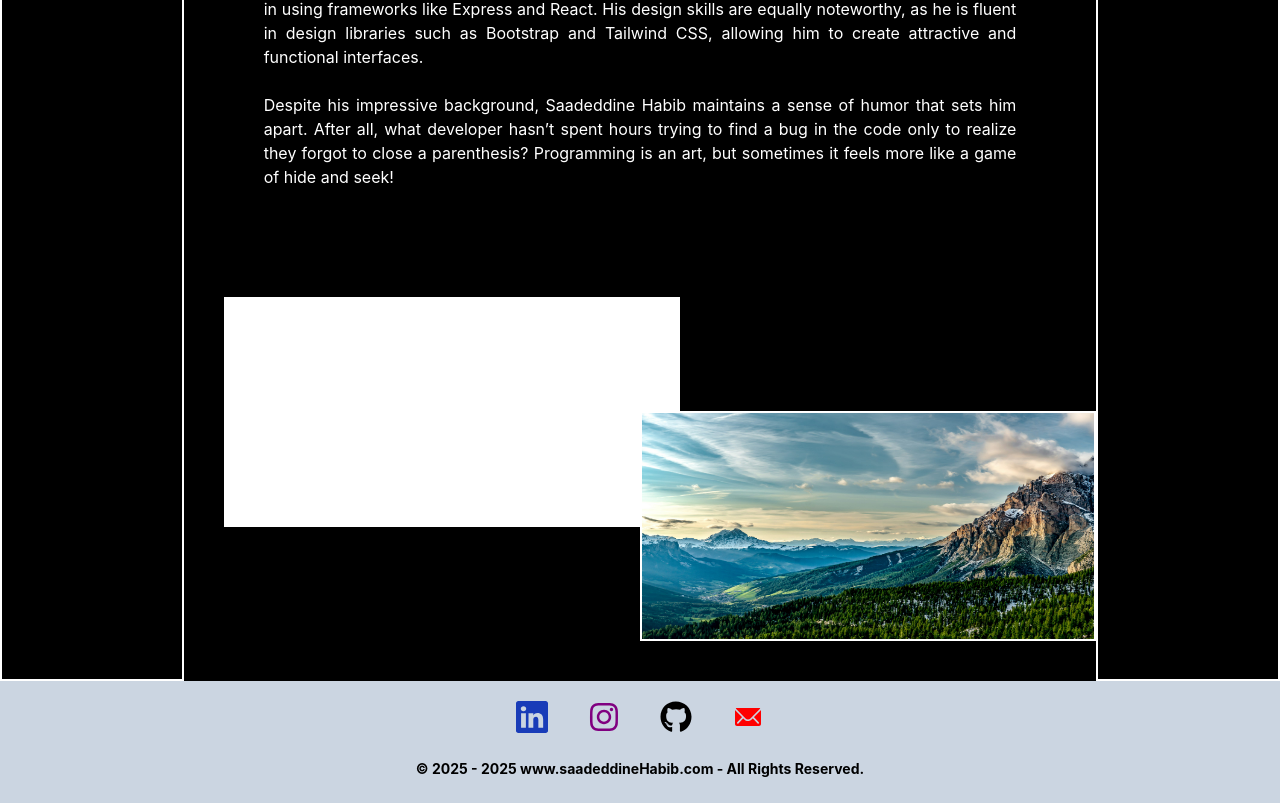
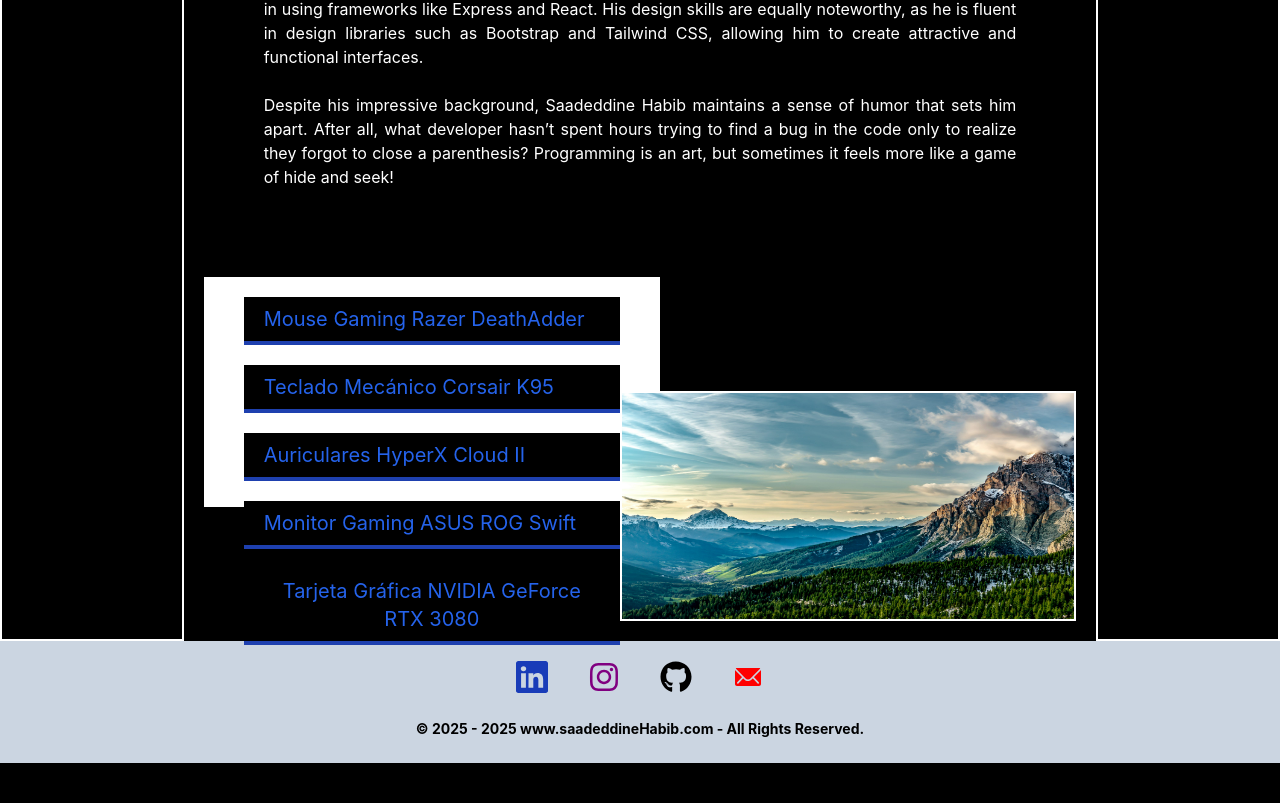
Before and after one commit to SaaDeDD1neHab1b/Digital_Portfolio, a React (Create React App) app: page /About in a window 1280 px wide. Shown: the part 459-1262 px from the top of the page. After the commit the page ends 1222 px from the top, so only its background shows below. Built offline with nearby package versions, Linux system fonts and the light colour scheme.

Commit message:
Displaying and testing information rendering in TimelineGoals

```diff
--- a/src/App.js
+++ b/src/App.js
@@ -5,11 +5,17 @@ import Projects from "./Pages/Projects"
 import Home from "./Pages/Home"
 import Services from "./Pages/Services"
 import Contact from "./Pages/Contact"
-import { Route, Routes } from "react-router-dom"
+import { Route, Routes, useNavigate} from "react-router-dom"
 import Footer from "./Components/Footer"
 import SideBar from './Components/SideBar';
+import { useEffect } from 'react';
 
 function App() {
+  const navigate = useNavigate()
+  useEffect(() => {
+    if (window.location.href === window.location.origin + "/") navigate("Digital_portfolio")
+  }, []);
+
 
   return (
     <div className="App">
--- a/src/Components/CSS/styles.css
+++ b/src/Components/CSS/styles.css
@@ -92,7 +92,7 @@ img {
 }
 
 .realtiveEx {
-  @apply relative w-full h-96
+  @apply relative w-full h-96 m-0
 }
 
 .imgAbs{
--- a/src/Components/IconLink.jsx
+++ b/src/Components/IconLink.jsx
@@ -13,8 +13,6 @@ export default function IconLink(props) {
 
     const iconColor = props.color === "" ? "red" : props.color;
     const iconSize = props.size === "" ? "1.5em" : props.size;
-
-    console.log(Component)
 
     if (props.name !== " ") {
         switch (props.name) {
--- /dev/null
+++ b/src/Components/TimelineGoals.jsx
@@ -0,0 +1,28 @@
+import "../Components/CSS/styles.css"
+
+
+export default function TimelineGoals(props) {
+
+    const productosGaming = [
+        { nombre: "Mouse Gaming Razer DeathAdder", precio: 49.99 },
+        { nombre: "Teclado Mecánico Corsair K95", precio: 199.99 },
+        { nombre: "Auriculares HyperX Cloud II", precio: 89.99 },
+        { nombre: "Monitor Gaming ASUS ROG Swift", precio: 599.99 },
+        { nombre: "Tarjeta Gráfica NVIDIA GeForce RTX 3080", precio: 699.99 }
+    ];
+
+    return (
+        <div className="realtiveEx">
+            <div className="divAbs">
+                <div>
+                    {/* CONTINUE DEVOLPING THE BUTTONS AND DIPLAY INFORMATION*/ }
+                    {productosGaming.map((item) => {
+                        return <a className="active-btn" href="#test">{item.nombre}</a>
+                    })}
+                </div>
+
+            </div>
+            <img className="imgAbs" src={require("../img/montaña.jpg")} alt="no se muestra" />
+        </div>
+    );
+}
--- a/src/Pages/About.jsx
+++ b/src/Pages/About.jsx
@@ -1,4 +1,5 @@
 import "../Components/CSS/styles.css"
+import TimelineGoals from "../Components/TimelineGoals";
 
 export default function About(props) {
     return (
@@ -19,11 +20,7 @@ export default function About(props) {
             </p>
             <br />
             <br />
-            <div className="realtiveEx">
-                {/*Hay que implementar el timeline goals */ }
-                <div className="divAbs"></div>
-                <img className="imgAbs" src={require("../img/montaña.jpg")} alt="no se muestra" />
-            </div>
+            <TimelineGoals />
         </main>
     );
 }
```
